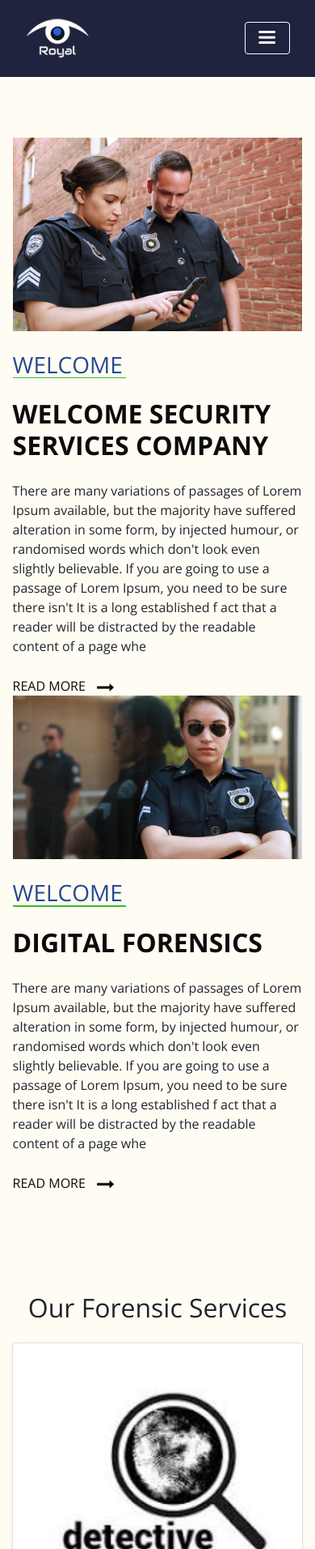
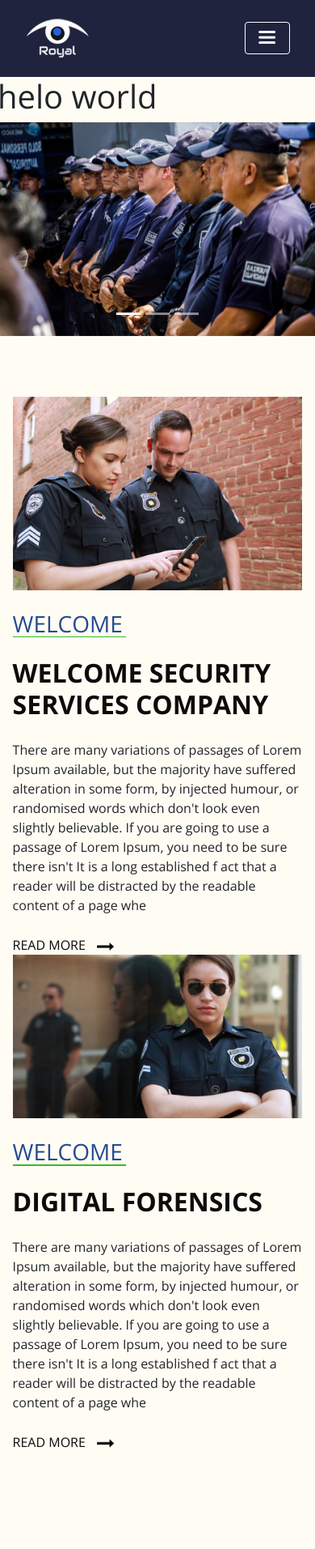
Before and after one commit to KhatriSuson/forensic, a Django app: page / in a window 390 px wide; the page is wider, and only the part inside the window is pictured. Shown: the top 1913 px of that part at 81% size. Run offline with Django 5.2, Linux system fonts and the light colour scheme; data comes from the database, SQL or seed files in the repository; both versions use the stored data as it was after the commit; some libraries are stand-ins or nearby versions.

Commit message:
initial commit

```diff
--- a/FORENSICUK/forensicApp/views.py
+++ b/FORENSICUK/forensicApp/views.py
@@ -24,7 +24,7 @@ def home(request):
             email = email,
             message = message
         ).save()
-    return render(request, "index.html",views)
+    return render(request, "index.html",views,)
 
 def about(request):
     views = {}
--- a/FORENSICUK/templates/index.html
+++ b/FORENSICUK/templates/index.html
@@ -1,6 +1,59 @@
 {% extends 'base.html' %}
 {% load static %}
 {% block content %}
+
+<section class="slider-content">
+  <div class="row">
+    <h1>helo world</h1>
+    <div id="carouselExampleIndicators" class="carousel slide" data-bs-ride="carousel">
+      <!-- Indicators (optional) -->
+      <div class="carousel-indicators">
+        <button type="button" data-bs-target="#carouselExampleIndicators" data-bs-slide-to="0" class="active" aria-current="true" aria-label="Slide 1"></button>
+        <button type="button" data-bs-target="#carouselExampleIndicators" data-bs-slide-to="1" aria-label="Slide 2"></button>
+        <button type="button" data-bs-target="#carouselExampleIndicators" data-bs-slide-to="2" aria-label="Slide 3"></button>
+      </div>
+
+      <!-- Slides -->
+      <div class="carousel-inner">
+        {% for home in homes %}
+        <div class="carousel-item active">
+          <img src="{{ home.image.url }}" class="d-block w-100" alt="Slide 1">
+          <div class="carousel-caption d-none d-md-block">
+            <h5>{{ home.title }}</h5>
+            <p>{{ home.description }}</p>
+          </div>
+        </div>
+
+        {% endfor %}
+        <!-- <div class="carousel-item">
+          <img src="{% static 'images/security-1.jpg' %}" class="d-block w-100" alt="Slide 2">
+          <div class="carousel-caption d-none d-md-block">
+            <h5>Second Slide Title</h5>
+            <p>Some representative placeholder content for the second slide.</p>
+          </div>
+        </div>
+        <div class="carousel-item">
+          <img src="https://via.placeholder.com/800x400?text=Slide+3" class="d-block w-100" alt="Slide 3">
+          <div class="carousel-caption d-none d-md-block">
+            <h5>Third Slide Title</h5>
+            <p>Some representative placeholder content for the third slide.</p>
+          </div>
+        </div> -->
+      </div>
+
+      <!-- Navigation controls -->
+      <button class="carousel-control-prev" type="button" data-bs-target="#carouselExampleIndicators" data-bs-slide="prev">
+        <span class="carousel-control-prev-icon" aria-hidden="true"></span>
+        <span class="visually-hidden">Previous</span>
+      </button>
+      <button class="carousel-control-next" type="button" data-bs-target="#carouselExampleIndicators" data-bs-slide="next">
+        <span class="carousel-control-next-icon" aria-hidden="true"></span>
+        <span class="visually-hidden">Next</span>
+      </button>
+    </div>
+  </div>
+  </div>
+</section>
 
   <section class="welcome_section layout_padding">
     <div class="container-fluid">
```
Also changed, not shown: FORENSICUK/db.sqlite3, FORENSICUK/media/media/home/guards.jpg (added).
